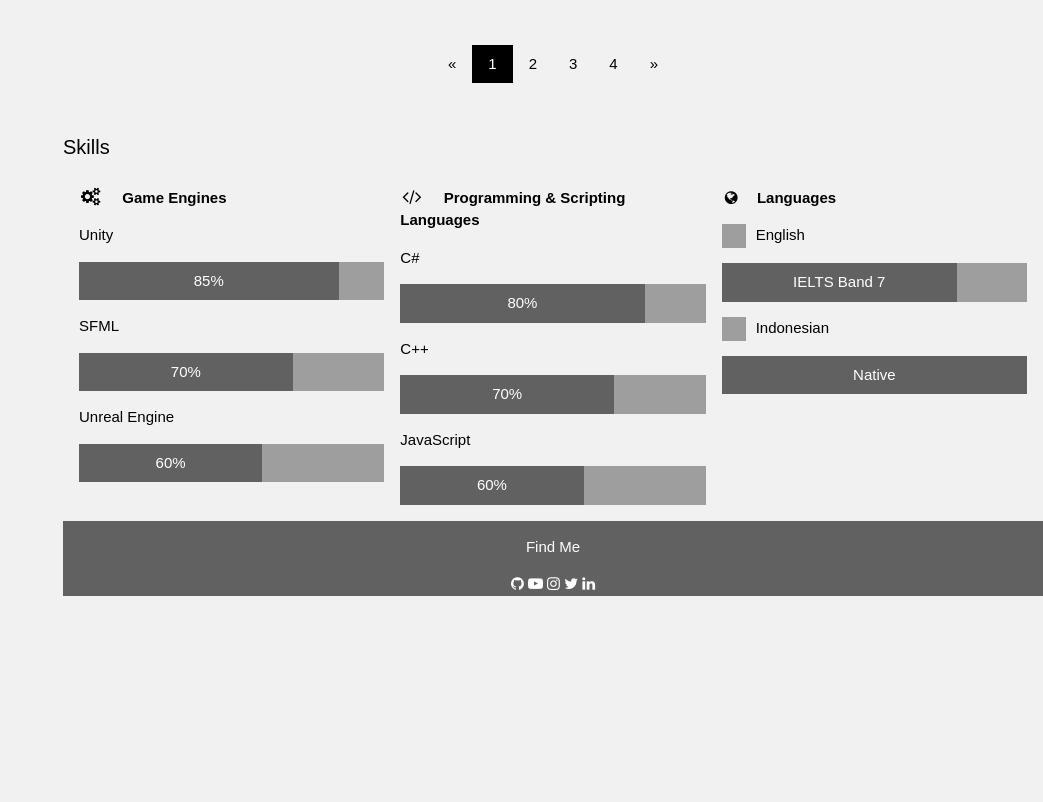
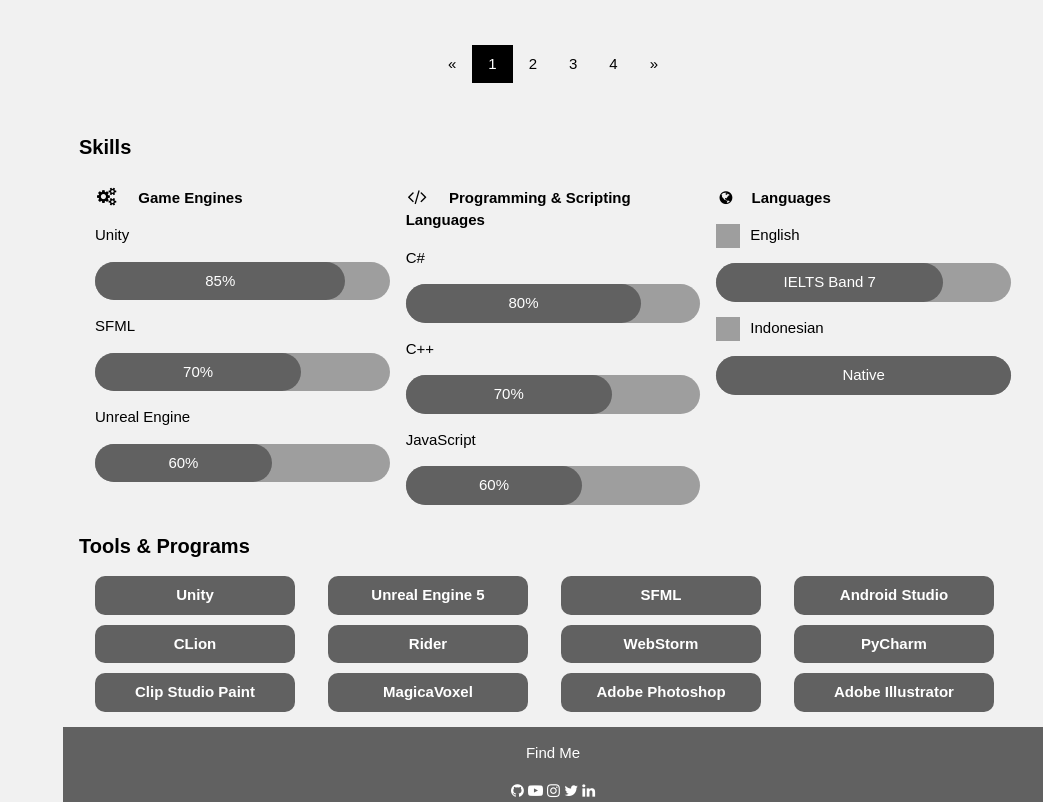
Before and after one commit to acamlated2/acamlated2.github.io, a plain HTML site: page portfolio.html in a window 1280 px wide. Shown: the part 830-1632 px from the top of the page, without its empty margins (237-1280 px from the left). Before the commit the page ends 1426 px from the top, so only its background shows below. Drawn offline with nearby package versions, Linux system fonts and the light colour scheme; grey boxes are pictures that could not be loaded.

Commit message:
Edited information

```diff
--- a/portfolio.html
+++ b/portfolio.html
@@ -26,9 +26,9 @@
         <h4><b>Calvin Oktavialdy Setia</b></h4>
     </div>
     <div class="w3-bar-block">
-        <a onclick="goTo(document.getElementById('portfolio'))" class="w3-bar-item w3-button w3-padding"><i class="fa fa-th-large fa-fw w3-margin-right"></i>PORTFOLIO</a>
+        <a onclick="goTo(document.getElementById('projects'))" class="w3-bar-item w3-button w3-padding"><i class="fa fa-th-large fa-fw w3-margin-right"></i>PROJECTS</a>
         <a onclick="goTo(document.getElementById('skills'))" class="w3-bar-item w3-button w3-padding"><i class="fa fa-user fa-fw w3-margin-right"></i>SKILLS</a>
-        <a onclick="goTo(document.getElementById('connect'))" class="w3-bar-item w3-button w3-padding"><i class="fa fa-link fa-fw w3-margin-right"></i>CONNECT TO ME</a>
+        <a onclick="goTo(document.getElementById('programs'))" class="w3-bar-item w3-button w3-padding"><i class="fa fa-user fa-fw w3-margin-right"></i>TOOLS & PROGRAMS</a>
     </div>
     <div class="w3-panel w3-large">
         <a href="https://github.com/acamlated2" target="_blank"><i class="fa fa-github hoverScale"></i></a>
@@ -43,14 +43,13 @@
 <div class="w3-main" style="margin-left:300px">
 
     <!-- Header -->
-    <header id="portfolio">
+    <header id="projects">
         <a href="#"><img src="acamlated-White-Background.png" style="width:65px;" class="w3-circle w3-right w3-margin w3-hide-large w3-hover-opacity"></a>
         <span class="w3-button w3-hide-large w3-xxlarge w3-hover-text-grey" onclick="openSidebar()"><i class="fa fa-bars"></i></span>
         <div class="w3-container">
             <h1><b>Calvin Oktavialdy Setia</b></h1>
             <div style="padding-bottom: 16px" class="w3-section w3-bottombar">
                 <h4><b>Projects</b></h4>
-                <!--<span class="w3-margin-right">Filter:</span>-->
                 <button id="filterButton0" onclick="selectFilter(Filters.All)" class="w3-button w3-black" style="display: none">ALL</button>
                 <div class="w3-dropdown-hover">
                     <button class="w3-button w3-theme">Filters:  <i class="fa fa-caret-down"></i></button>
@@ -381,38 +380,38 @@
     </div>
 
     <!-- Skills-->
-
-    <h4 id="skills">Skills</h4>
+    <div class="w3-container">
+        <h4 id="skills"><b>Skills</b></h4>
         <div class="w3-row-padding">
             <div class="w3-third w3-container">
                 <p><b><i class="fa fa-gears fa-fw acamlatedMarginRight w3-large"></i> Game Engines</b></p>
                 <p>Unity</p>
-            <div class="w3-grey">
-                <div class="w3-container w3-dark-grey w3-padding w3-center" style="width:85%">85%</div>
+                <div class="w3-grey roundButton">
+                    <div class="w3-container w3-dark-grey w3-padding w3-center roundButton" style="width:85%">85%</div>
                 </div>
                 <p>SFML</p>
-            <div class="w3-grey">
-                <div class="w3-container w3-dark-grey w3-padding w3-center" style="width:70%">70%</div>
+                <div class="w3-grey roundButton">
+                    <div class="w3-container w3-dark-grey w3-padding w3-center roundButton" style="width:70%">70%</div>
                 </div>
                 <p>Unreal Engine</p>
-            <div class="w3-grey">
-                <div class="w3-container w3-dark-grey w3-padding w3-center" style="width:60%">60%</div>
+                <div class="w3-grey roundButton">
+                    <div class="w3-container w3-dark-grey w3-padding w3-center roundButton" style="width:60%">60%</div>
                 </div>
             </div>
 
             <div class="w3-third w3-container acamlatedMarginBottom">
                 <p><b><i class="fa fa-code fa-fw acamlatedMarginRight w3-large"></i> Programming & Scripting Languages</b></p>
                 <p>C#</p>
-            <div class="w3-grey">
-                <div class="w3-container w3-dark-grey w3-padding w3-center" style="width:80%">80%</div>
+                <div class="w3-grey roundButton">
+                    <div class="w3-container w3-dark-grey w3-padding w3-center roundButton" style="width:80%">80%</div>
                 </div>
                 <p>C++</p>
-            <div class="w3-grey">
-                <div class="w3-container w3-dark-grey w3-padding w3-center" style="width:70%">70%</div>
+                <div class="w3-grey roundButton">
+                    <div class="w3-container w3-dark-grey w3-padding w3-center roundButton" style="width:70%">70%</div>
                 </div>
                 <p>JavaScript</p>
-            <div class="w3-grey">
-                <div class="w3-container w3-dark-grey w3-padding w3-center" style="width:60%">60%</div>
+                <div class="w3-grey roundButton">
+                    <div class="w3-container w3-dark-grey w3-padding w3-center roundButton" style="width:60%">60%</div>
                 </div>
             </div>
 
@@ -420,19 +419,75 @@
                 <p><b><i class="fa fa-globe fa-fw acamlatedMarginRight"></i>Languages</b></p>
                 <p><img width="24" height="24" src="https://img.icons8.com/color/48/great-britain.png" alt="great-britain"
                         style="margin-right: 10px">English</p>
-            <div class="w3-grey">
-                <div class="w3-container w3-dark-grey w3-padding w3-center" style="width:77%">IELTS Band 7</div>
+                <div class="w3-grey roundButton">
+                    <div class="w3-container w3-dark-grey w3-padding w3-center roundButton" style="width:77%">IELTS Band 7</div>
                 </div>
                 <p><img width="24" height="24" src="https://img.icons8.com/color/48/indonesia.png" alt="indonesia"
                         style="margin-right: 10px">Indonesian</p>
-            <div class="w3-grey">
-                <div class="w3-container w3-dark-grey w3-padding w3-center" style="width:100%">Native</div>
+                <div class="w3-grey roundButton">
+                    <div class="w3-container w3-dark-grey w3-padding w3-center roundButton" style="width:100%">Native</div>
+                </div>
+            </div>
+        </div>
+    </div>
+
+    <!--Programs I've Used-->
+    <div class="w3-container">
+        <h4 id="programs"><b> Tools & Programs</b></h4>
+        <div class="w3-row-padding">
+            <div class="w3-quarter" style="margin-top: 5px; margin-bottom: 5px">
+                <a class="w3-btn w3-dark-grey w3-hover-light-grey"style="font-weight:900; min-width:200px; border-radius: 10px"
+                href="https://unity.com/" target="_blank">Unity</a>
+            </div>
+            <div class="w3-quarter" style="margin-top: 5px; margin-bottom: 5px">
+                <a class="w3-btn w3-dark-grey w3-hover-light-grey"style="font-weight:900; min-width:200px; border-radius: 10px"
+                href="https://www.unrealengine.com/" target="_blank">Unreal Engine 5</a>
+            </div>
+            <div class="w3-quarter" style="margin-top: 5px; margin-bottom: 5px">
+                <a class="w3-btn w3-dark-grey w3-hover-light-grey"style="font-weight:900; min-width:200px; border-radius: 10px"
+                   href="https://www.sfml-dev.org/" target="_blank">SFML</a>
+            </div>
+            <div class="w3-quarter" style="margin-top: 5px; margin-bottom: 5px">
+                <a class="w3-btn w3-dark-grey w3-hover-light-grey"style="font-weight:900; min-width:200px; border-radius: 10px"
+                   href="https://developer.android.com/studio" target="_blank">Android Studio</a>
+            </div>
+            <div class="w3-quarter" style="margin-top: 5px; margin-bottom: 5px">
+                <a class="w3-btn w3-dark-grey w3-hover-light-grey"style="font-weight:900; min-width:200px; border-radius: 10px"
+                   href="https://www.jetbrains.com/clion/" target="_blank">CLion</a>
+            </div>
+            <div class="w3-quarter" style="margin-top: 5px; margin-bottom: 5px">
+                <a class="w3-btn w3-dark-grey w3-hover-light-grey"style="font-weight:900; min-width:200px; border-radius: 10px"
+                   href="https://www.jetbrains.com/rider/" target="_blank">Rider</a>
+            </div>
+            <div class="w3-quarter" style="margin-top: 5px; margin-bottom: 5px">
+                <a class="w3-btn w3-dark-grey w3-hover-light-grey"style="font-weight:900; min-width:200px; border-radius: 10px"
+                   href="https://www.jetbrains.com/webstorm/" target="_blank">WebStorm</a>
+            </div>
+            <div class="w3-quarter" style="margin-top: 5px; margin-bottom: 5px">
+                <a class="w3-btn w3-dark-grey w3-hover-light-grey"style="font-weight:900; min-width:200px; border-radius: 10px"
+                   href="https://www.jetbrains.com/pycharm/" target="_blank">PyCharm</a>
+            </div>
+            <div class="w3-quarter" style="margin-top: 5px; margin-bottom: 5px">
+                <a class="w3-btn w3-dark-grey w3-hover-light-grey"style="font-weight:900; min-width:200px; border-radius: 10px"
+                   href="https://www.clipstudio.net/" target="_blank">Clip Studio Paint</a>
+            </div>
+            <div class="w3-quarter" style="margin-top: 5px; margin-bottom: 5px">
+                <a class="w3-btn w3-dark-grey w3-hover-light-grey"style="font-weight:900; min-width:200px; border-radius: 10px"
+                   href="https://ephtracy.github.io/" target="_blank">MagicaVoxel</a>
+            </div>
+            <div class="w3-quarter" style="margin-top: 5px; margin-bottom: 5px">
+                <a class="w3-btn w3-dark-grey w3-hover-light-grey"style="font-weight:900; min-width:200px; border-radius: 10px"
+                   href="https://www.adobe.com/id_en/products/photoshop.html" target="_blank">Adobe Photoshop</a>
+            </div>
+            <div class="w3-quarter" style="margin-top: 5px; margin-bottom: 5px">
+                <a class="w3-btn w3-dark-grey w3-hover-light-grey"style="font-weight:900; min-width:200px; border-radius: 10px"
+                   href="https://www.adobe.com/id_en/products/illustrator.html" target="_blank">Adobe Illustrator</a>
             </div>
         </div>
     </div>
 
     <!-- Footer -->
-    <footer style="margin: auto; text-align: center" class="w3-container w3-dark-grey">
+    <footer style="text-align: center; margin-top: 10px" class="w3-container w3-dark-grey">
         <div>
             <p>Find Me</p>
             <a href="https://github.com/acamlated2" target="_blank"><i class="fa fa-github hoverScale"></i></a>
@@ -455,12 +510,13 @@
         </div>
         <div class="w3-container">
             <div class="acamlatedContainer">
-                <iframe width="560" height="315" src="https://www.youtube.com/embed/IN_MXhfk0n8?si=Kumyj0pbhBmSZk_w"
+                <iframe width="560" height="315" src="https://www.youtube.com/embed/129WlZOuI6k?si=8SE37iYpOYDnMXr2"
                         title="YouTube video player" frameborder="0" allow="accelerometer; autoplay; clipboard-write;
                         encrypted-media; gyroscope; picture-in-picture; web-share" referrerpolicy="strict-origin-when-cross-origin"
                         allowfullscreen></iframe>
 
             </div>
+            <iframe class="steam" src="https://store.steampowered.com/widget/3093600/" frameborder="0" width="646" height="190"></iframe>
             <p>Project ZipZap is a single-player, isometric, movement focused game where the player uses different
                 dash abilities to fight groups of enemies, and to traverse the environment, with the ability to chain
                 different dashes together to cause unique interactions.</p>
@@ -469,6 +525,8 @@
             <p>We decided to split the task by their aspects from the game, and assign each person to an aspect of the
                 game. This allows each of us to fully understand an aspect of the game and reduce the time of trying to
                 understand someone else's work for the task assigned to us.</p>
+            <p> This game has been shortlisted on TIGA's 2024 education game of the year award, and Aesthetica Short Film
+                Festival's 2024 game of the year award. </p>
             <h4>Role</h4>
             <p>In this project, I mainly took the lead on designing and implementing the enemy encounters. This included:</p>
             <h6>Enemy Design</h6>
@@ -485,8 +543,6 @@
                 - Increased player engagement by balancing arenas, keeping game flow, and controlling arena difficulty level. <br>
                 - Improved player's retention by creating a satisfying challenge curve. Shown by player's willingness to keep trying when they failed a level multiple times. <br>
                 - Created enemy types that are memorable and easily distinguishable from each other.</p>
-            <a href="https://studio4point8.itch.io/project-zipzap" target="_blank" class="w3-button w3-dark-grey w3-padding-large w3-margin-top w3-margin-bottom  roundButton">
-                <i class="fa fa-download w3-margin-right"></i>Download</a>
         </div>
     </div>
 </div>
```
Also changed, not shown: acamlatedStyleSheet.css (+27 -1 lines), index.html (+16 -13 lines). Lines whose indentation alone changed are shown as unchanged.
